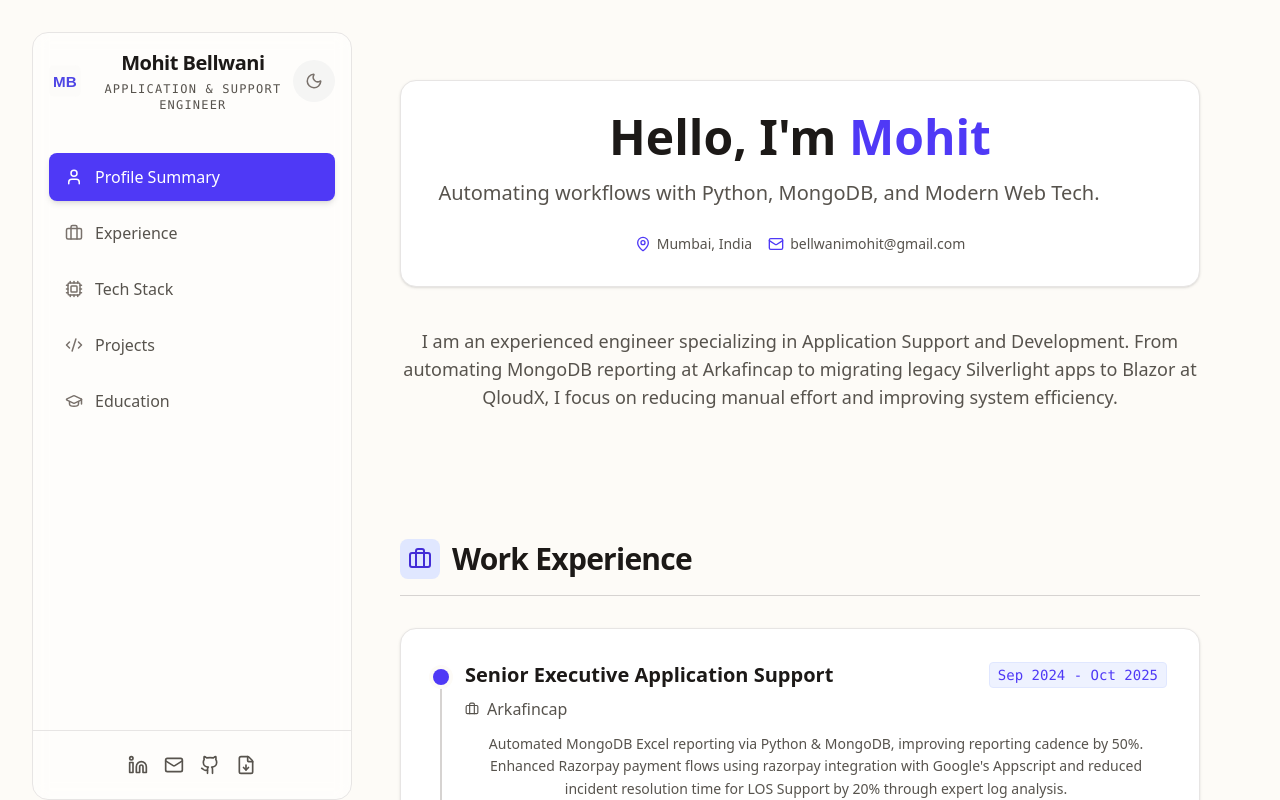
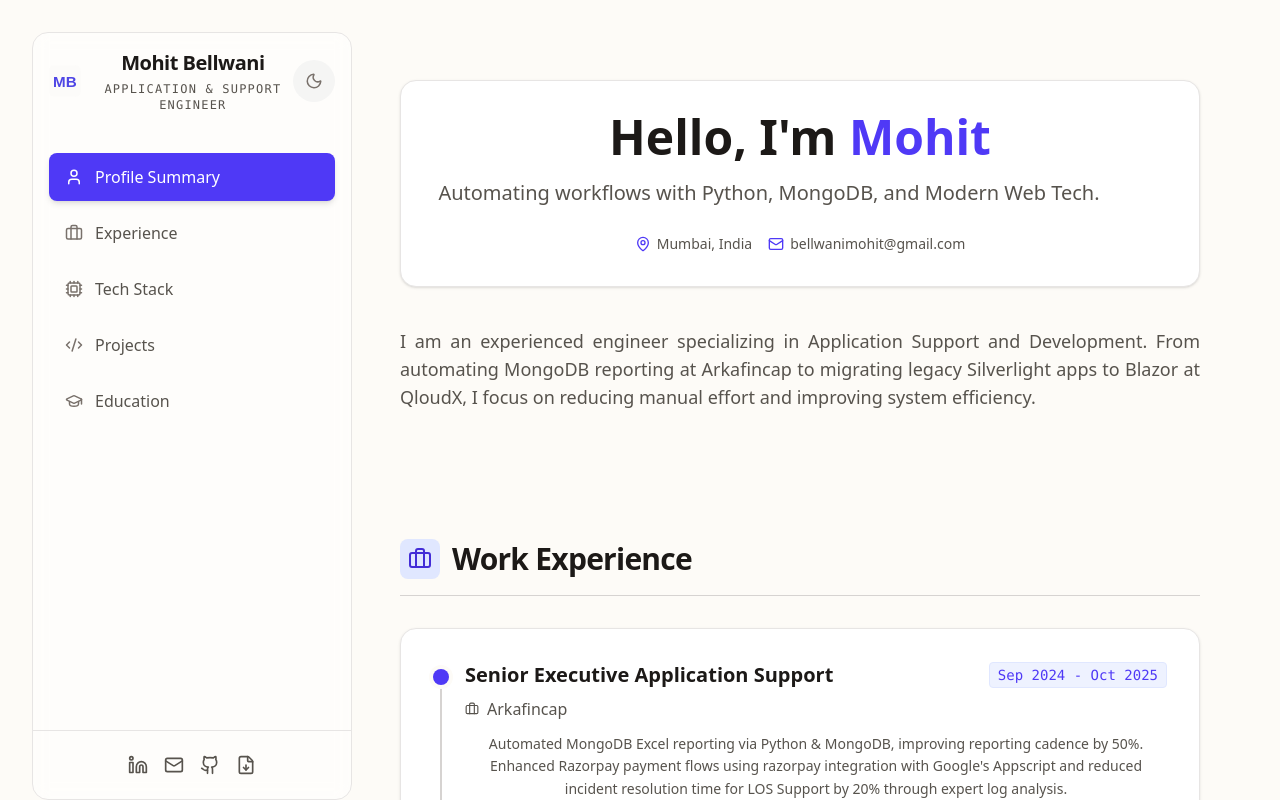
Before and after one commit to mohitbellwani/portfolioReactFrontend, a React (Vite) app: page / in a window 1280 px wide. Shown: the top 800 px of the page. Built offline with nearby package versions, Linux system fonts and the light colour scheme.

Commit message:
ui enhancement

```diff
--- a/package.json
+++ b/package.json
@@ -12,9 +12,12 @@
   "dependencies": {
     "@tailwindcss/vite": "^4.1.17",
     "@vercel/analytics": "^1.5.0",
+    "clsx": "^2.1.1",
+    "framer-motion": "^12.27.2",
     "lucide-react": "^0.554.0",
     "react": "^19.2.0",
-    "react-dom": "^19.2.0"
+    "react-dom": "^19.2.0",
+    "tailwind-merge": "^3.4.0"
   },
   "devDependencies": {
     "@eslint/js": "^9.39.1",
--- a/src/index.css
+++ b/src/index.css
@@ -1 +1,27 @@
 @import "tailwindcss";
+
+@layer base {
+  body {
+    @apply antialiased overflow-x-hidden selection:bg-indigo-500/30 selection:text-indigo-600 dark:selection:text-indigo-300;
+  }
+
+  /* Custom Scrollbar */
+  ::-webkit-scrollbar {
+    width: 6px;
+    height: 6px;
+  }
+
+  ::-webkit-scrollbar-track {
+    @apply bg-transparent;
+  }
+
+  ::-webkit-scrollbar-thumb {
+    @apply bg-stone-300 dark:bg-slate-700 rounded-full hover:bg-stone-400 dark:hover:bg-slate-600 transition-colors;
+  }
+}
+
+@layer utilities {
+  .text-gradient {
+    @apply bg-clip-text text-transparent bg-gradient-to-r from-indigo-600 to-violet-600 dark:from-indigo-400 dark:to-violet-400;
+  }
+}
--- a/src/portfoliopage/portfoliopage.jsx
+++ b/src/portfoliopage/portfoliopage.jsx
@@ -10,6 +10,8 @@ import MBLogo from '../Logo'; // Import the logo
 import { INITIAL_RESUME_DATA } from '../data/resumeData';
 import { getThemeClasses } from '../utils/theme';
 import ProjectDetailView from '../components/ProjectDetail';
+import { AnimatePresence, motion } from 'framer-motion';
+import { fadeIn, slideIn, staggerContainer, textVariant } from '../utils/motion';
 import {
   SectionHeader, SkillCard, TimelineItem,
   ProjectCard, NavItem, Footer
@@ -140,8 +142,15 @@ export default function PortfolioPage() {
       </div>
 
       {/* Mobile Navigation Overlay */}
+      <AnimatePresence>
         {isMobileMenuOpen && (
-        <div className={`fixed inset-0 z-40 ${theme.bg} pt-20 px-6 lg:hidden flex flex-col`}>
+          <motion.div
+            initial={{ opacity: 0, x: '100%' }}
+            animate={{ opacity: 1, x: 0 }}
+            exit={{ opacity: 0, x: '100%' }}
+            transition={{ type: "tween", duration: 0.3 }}
+            className={`fixed inset-0 z-40 ${theme.bg} pt-20 px-6 lg:hidden flex flex-col`}
+          >
             <div className="flex flex-col gap-2">
               <NavItem section="about" active={activeSection} onClick={scrollToSection} icon={User} label="Profile Summary" isDark={isDark} />
               <NavItem section="experience" active={activeSection} onClick={scrollToSection} icon={Briefcase} label="Experience" isDark={isDark} />
@@ -158,8 +167,9 @@ export default function PortfolioPage() {
                 <a href={data.profile.resume} target="_blank" rel="noreferrer" className={`${theme.textMuted} hover:text-indigo-600 hover:scale-110 transition-all`}><FileDownIcon size={24} /></a>
               </div>
             </div>
-        </div>
+          </motion.div>
         )}
+      </AnimatePresence>
 
       {/* Sidebar (Desktop) */}
       <aside ref={sidebarRef} className={`hidden lg:flex flex-col w-80 sticky top-4 self-start h-[calc(100vh-2rem)] rounded-2xl border ${theme.sidebarBorder} ${theme.sidebarBg} backdrop-blur-sm transition-colors duration-300`}>
@@ -209,8 +219,15 @@ export default function PortfolioPage() {
           ) : (
             <>
               {/* Hero / About Section */}
-                    <section id="about" className="mb-32 scroll-mt-24">
-                    <div className={`${theme.cardBg} p-8 rounded-2xl border ${theme.cardBorder} shadow-sm mb-10 transition-colors duration-300`}>
+              <motion.section
+                id="about"
+                className="mb-32 scroll-mt-24"
+                variants={staggerContainer()}
+                initial="hidden"
+                whileInView="show"
+                viewport={{ once: true, amount: 0.25 }}
+              >
+                <motion.div variants={fadeIn("up", "tween", 0.2, 1)} className={`${theme.cardBg} p-8 rounded-2xl border ${theme.cardBorder} shadow-sm mb-10 transition-colors duration-300`}>
                   <h1 className={`text-4xl lg:text-5xl font-bold ${theme.textHeader} mb-4`}>
                     Hello, I'm <span className="text-indigo-600">Mohit</span>
                   </h1>
@@ -218,57 +235,87 @@ export default function PortfolioPage() {
                     {data.profile.tagline}
                   </p>
                   <div className={`flex flex-wrap gap-4 mt-6 text-sm font-medium ${theme.textMuted} justify-center items-center`}>
-                          <span className="flex items-center gap-1.5"><MapPin size={16} className="text-indigo-600"/> {data.profile.location}</span>
-                          <span className="flex items-center gap-1.5"><Mail size={16} className="text-indigo-600"/> {data.profile.email}</span>
+                    <span className="flex items-center gap-1.5"><MapPin size={16} className="text-indigo-600" /> {data.profile.location}</span>
+                    <span className="flex items-center gap-1.5"><Mail size={16} className="text-indigo-600" /> {data.profile.email}</span>
                   </div>
-                    </div>
+                </motion.div>
 
-                    <div className={`prose max-w-none ${theme.textMuted} leading-7 text-lg`}>
+                <motion.div variants={fadeIn("", "", 0.3, 1)} className={`prose max-w-none ${theme.textMuted} leading-7 text-lg text-justify`}>
                   <p>{data.profile.bio}</p>
-                    </div>
-                    </section>
+                </motion.div>
+              </motion.section>
 
               {/* Experience Section */}
-                    <section id="experience" className="mb-32 scroll-mt-24">
+              <motion.section
+                id="experience"
+                className="mb-32 scroll-mt-24"
+                variants={staggerContainer()}
+                initial="hidden"
+                whileInView="show"
+                viewport={{ once: true, amount: 0.1 }}
+              >
                 <SectionHeader title="Work Experience" icon={Briefcase} isDark={isDark} />
-                    <div className={`${theme.cardBg} p-8 rounded-2xl border ${theme.cardBorder} shadow-sm transition-colors duration-300`}>
+                <div className={`${theme.cardBg} p-8 rounded-2xl border ${theme.cardBorder} shadow-sm transition-colors duration-300 relative overflow-hidden`}>
+                  {/* Decorative line for timeline can go here if needed */}
                   {data.experience.map((exp, index) => (
                     <TimelineItem
                       key={exp.id}
                       {...exp}
                       isLast={index === data.experience.length - 1}
                       isDark={isDark}
+                      index={index}
                     />
                   ))}
                 </div>
-                    </section>
+              </motion.section>
 
               {/* Skills Section */}
-                    <section id="skills" className="mb-32 scroll-mt-24">
+              <motion.section
+                id="skills"
+                className="mb-32 scroll-mt-24"
+                variants={staggerContainer()}
+                initial="hidden"
+                whileInView="show"
+                viewport={{ once: true, amount: 0.1 }}
+              >
                 <SectionHeader title="Technical Skills" icon={Terminal} isDark={isDark} />
                 <div className="grid grid-cols-1 md:grid-cols-2 gap-4">
                   {data.skills.map((skillGroup, idx) => (
-                        <SkillCard key={idx} {...skillGroup} isDark={isDark} />
+                    <SkillCard key={idx} {...skillGroup} isDark={isDark} index={idx} />
                   ))}
                 </div>
-                    </section>
+              </motion.section>
 
               {/* Projects Section */}
-                    <section id="projects" className="mb-32 scroll-mt-24">
+              <motion.section
+                id="projects"
+                className="mb-32 scroll-mt-24"
+                variants={staggerContainer()}
+                initial="hidden"
+                whileInView="show"
+                viewport={{ once: true, amount: 0.1 }}
+              >
                 <SectionHeader title="Featured Projects" icon={Code2} isDark={isDark} />
                 <div className="grid grid-cols-1 md:grid-cols-2 gap-6">
-                        {data.projects.map((project) => (
-                        <ProjectCard key={project.id} project={project} onSelect={handleProjectSelect} isDark={isDark} />
+                  {data.projects.map((project, index) => (
+                    <ProjectCard key={project.id} project={project} onSelect={handleProjectSelect} isDark={isDark} index={index} />
                   ))}
                 </div>
-                    </section>
+              </motion.section>
 
               {/* Education & Certifications */}
-                    <section id="education" className="mb-32 scroll-mt-24">
+              <motion.section
+                id="education"
+                className="mb-32 scroll-mt-24"
+                variants={staggerContainer()}
+                initial="hidden"
+                whileInView="show"
+                viewport={{ once: true, amount: 0.1 }}
+              >
                 <div className="grid grid-cols-1 lg:grid-cols-2 gap-12">
 
                   {/* Education Column */}
-                        <div>
+                  <motion.div variants={slideIn("left", "tween", 0.2, 1)}>
                     <SectionHeader title="Education" icon={GraduationCap} isDark={isDark} />
                     <div className="space-y-8">
                       {data.education.map((edu, idx) => (
@@ -282,10 +329,10 @@ export default function PortfolioPage() {
                         </div>
                       ))}
                     </div>
-                        </div>
+                  </motion.div>
 
                   {/* Certifications Column */}
-                        <div>
+                  <motion.div variants={slideIn("right", "tween", 0.2, 1)}>
                     <SectionHeader title="Certifications" icon={Award} isDark={isDark} />
                     <div className="space-y-4">
                       {data.certifications.map((cert, idx) => (
@@ -304,10 +351,10 @@ export default function PortfolioPage() {
                         </div>
                       ))}
                     </div>
-                        </div>
+                  </motion.div>
 
                 </div>
-                    </section>
+              </motion.section>
             </>
           )}
         </div>
--- /dev/null
+++ b/src/utils/motion.js
@@ -0,0 +1,79 @@
+
+export const staggerContainer = (staggerChildren, delayChildren) => ({
+    hidden: {},
+    show: {
+        transition: {
+            staggerChildren: staggerChildren || 0.1,
+            delayChildren: delayChildren || 0,
+        },
+    },
+});
+
+export const textVariant = (delay) => ({
+    hidden: {
+        y: 50,
+        opacity: 0,
+    },
+    show: {
+        y: 0,
+        opacity: 1,
+        transition: {
+            type: 'spring',
+            duration: 1.25,
+            delay: delay || 0,
+        },
+    },
+});
+
+export const fadeIn = (direction, type, delay, duration) => ({
+    hidden: {
+        x: direction === 'left' ? 100 : direction === 'right' ? -100 : 0,
+        y: direction === 'up' ? 100 : direction === 'down' ? -100 : 0,
+        opacity: 0,
+    },
+    show: {
+        x: 0,
+        y: 0,
+        opacity: 1,
+        transition: {
+            type: type || 'tween',
+            delay: delay || 0,
+            duration: duration || 0.75,
+            ease: 'easeOut',
+        },
+    },
+});
+
+export const zoomIn = (delay, duration) => ({
+    hidden: {
+        scale: 0,
+        opacity: 0,
+    },
+    show: {
+        scale: 1,
+        opacity: 1,
+        transition: {
+            type: 'tween',
+            delay: delay || 0,
+            duration: duration || 0.75,
+            ease: 'easeOut',
+        },
+    },
+});
+
+export const slideIn = (direction, type, delay, duration) => ({
+    hidden: {
+        x: direction === 'left' ? '-100%' : direction === 'right' ? '100%' : 0,
+        y: direction === 'up' ? '100%' : direction === 'down' ? '100%' : 0,
+    },
+    show: {
+        x: 0,
+        y: 0,
+        transition: {
+            type: type || 'tween',
+            delay: delay || 0,
+            duration: duration || 0.75,
+            ease: 'easeOut',
+        },
+    },
+});
```
Also changed, not shown: src/components/ProjectDetail.jsx (+9 -2 lines), src/components/UIComponents.jsx (+34 -17 lines), 1 other file (tests, documents, lock files or other folders). Lines whose indentation alone changed are shown as unchanged.
